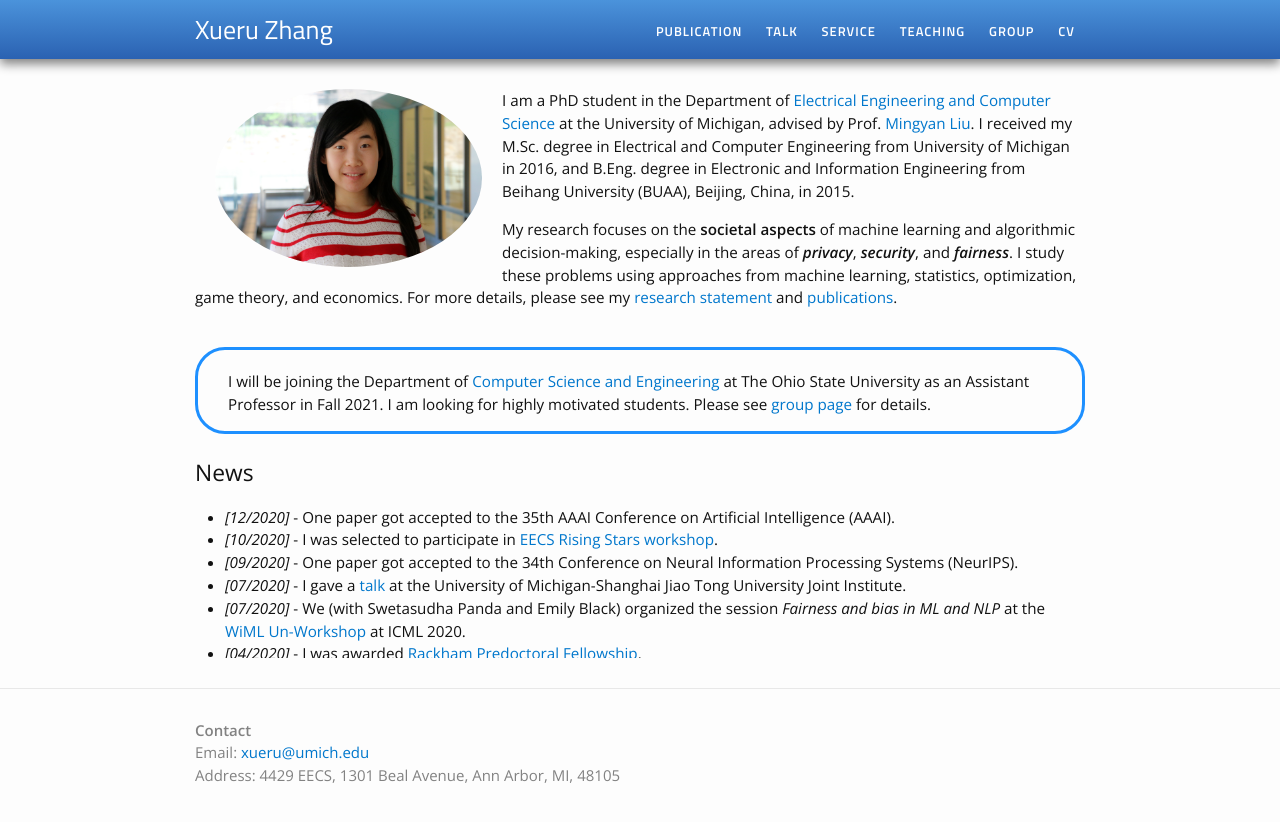
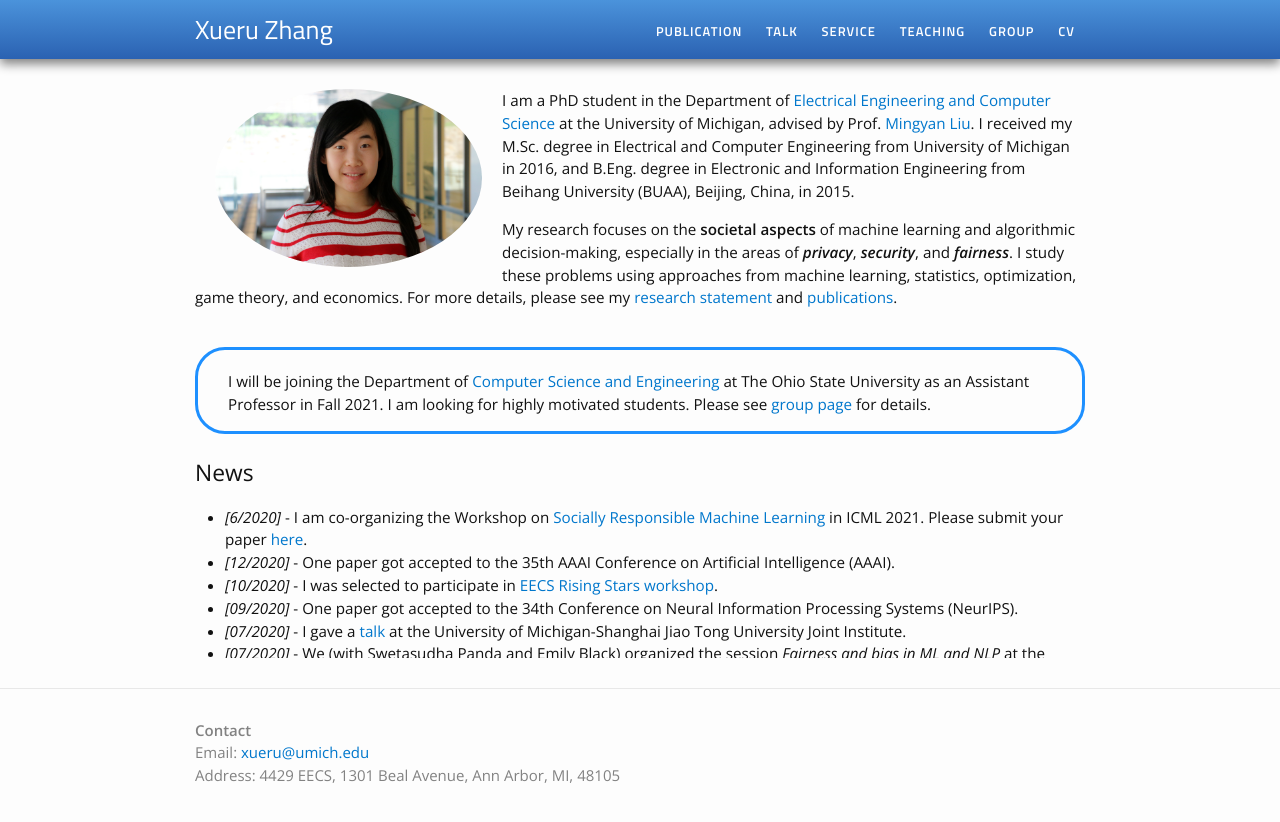
Before and after one commit to xueruzhang/xueruzhang.github.io, a Jekyll site: the page built from index.html, in a window 1280 px wide. Shown: the top 822 px of the page. Built offline with Jekyll 4.4.1, drawn with Linux system fonts in a browser that asks for light colours.

Commit message:
message accompanying my updates

```diff
--- a/index.html
+++ b/index.html
@@ -36,6 +36,8 @@ border-radius:50% 50% 50% 50%;
 <h2>News</h2>
 <div class="updates" style="height: 10em; overflow-y: scroll;">
 <ul>
+<li><i>[6/2020]</i> - I am co-organizing the Workshop on <a href="https://icmlsrml2021.github.io/">Socially Responsible Machine Learning</a> in ICML 2021. Please submit your paper <a href="https://cmt3.research.microsoft.com/ICMLSRML2021/">here</a>.</li>
+
 <li><i>[12/2020]</i> - One paper got accepted to the 35th AAAI Conference on Artificial Intelligence (AAAI).</li>
 
 <li><i>[10/2020]</i> - I was selected to participate in <a href="https://eecs.berkeley.edu/rising-stars-2020">EECS Rising Stars workshop</a>.</li>
```
